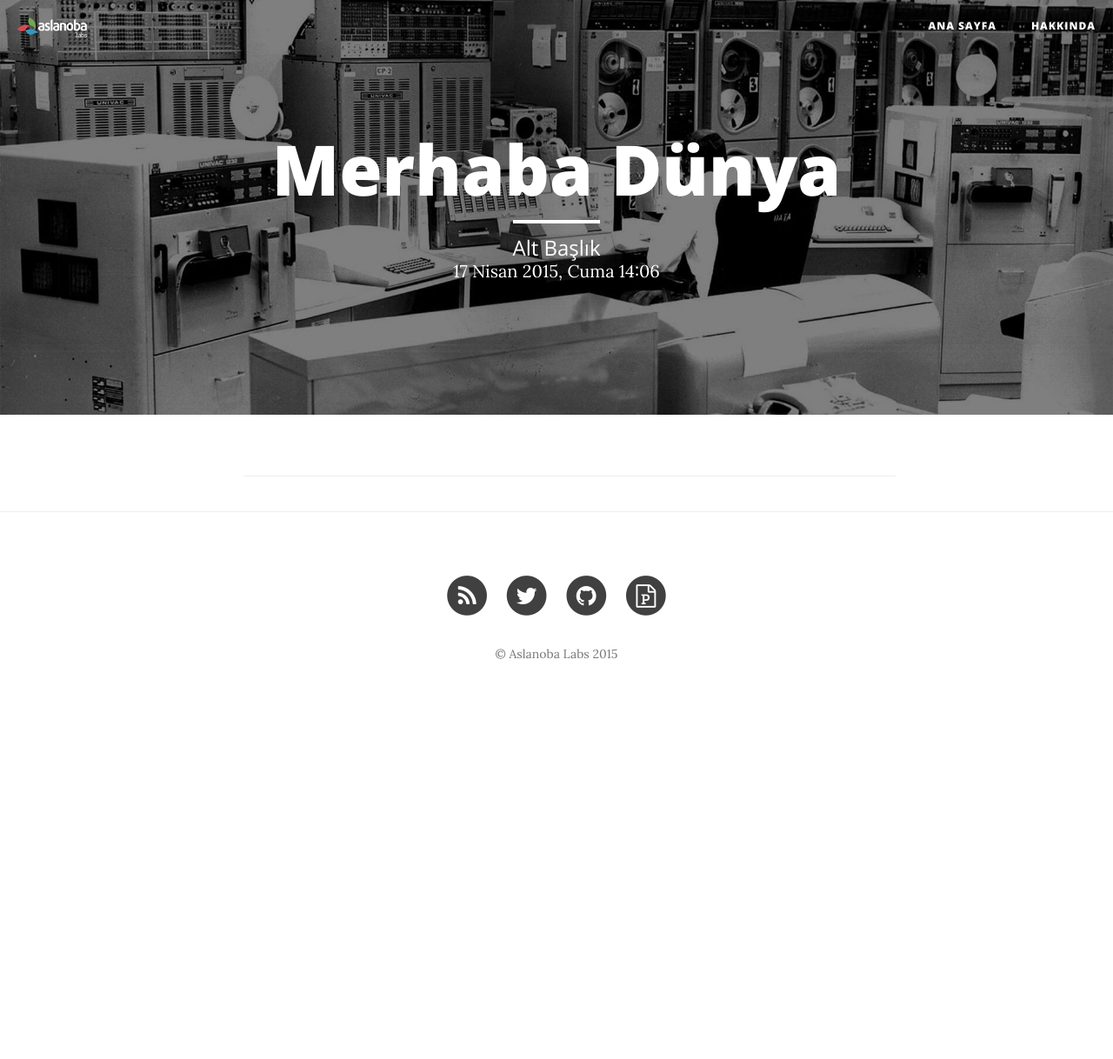
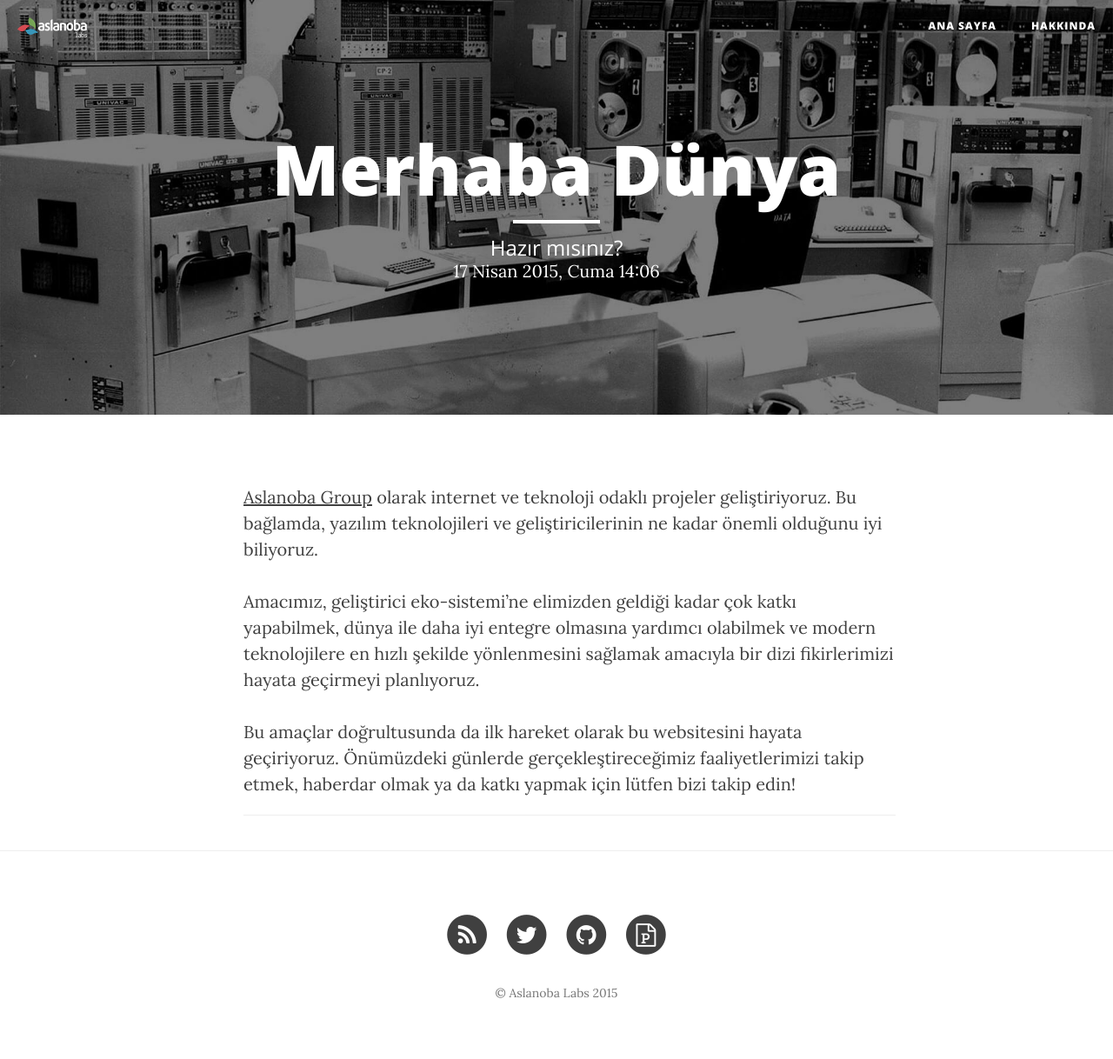
Before and after one commit to vigo/aslanobalabs-jekyll-blog, a Jekyll site: the page built from _posts/2015-04-17-14-06-merhaba-dunya.md, in a window 1280 px wide. Shown: the whole page at 87% size. Built offline with Jekyll 4.4.1, drawn with Linux system fonts in a browser that asks for light colours; nearby versions of some CDN libraries; Markdown is read by kramdown in place of the engine named in the settings; before the commit the page ends 900 px from its top, so only the background shows below that.

Commit message:
first post

```diff
--- a/_posts/2015-04-17-14-06-merhaba-dunya.md
+++ b/_posts/2015-04-17-14-06-merhaba-dunya.md
@@ -1,9 +1,24 @@
 ---
 layout:        post
 title:         "Merhaba Dünya"
-subtitle:      "Alt Başlık"
+subtitle:      "Hazır mısınız?"
 date:          2015-04-17 14:06
-# categories:    kategori kategori
 header-img:    "images/post-bg.jpg"
 published: true
 ---
+
+[Aslanoba Group][01] olarak internet ve teknoloji odaklı projeler geliştiriyoruz.
+Bu bağlamda, yazılım teknolojileri ve geliştiricilerinin ne kadar önemli
+olduğunu iyi biliyoruz.
+
+Amacımız, geliştirici eko-sistemi'ne elimizden geldiği kadar çok katkı yapabilmek,
+dünya ile daha iyi entegre olmasına yardımcı olabilmek ve modern teknolojilere
+en hızlı şekilde yönlenmesini sağlamak amacıyla bir dizi fikirlerimizi hayata
+geçirmeyi planlıyoruz.
+
+Bu amaçlar doğrultusunda da ilk hareket olarak bu websitesini hayata geçiriyoruz.
+Önümüzdeki günlerde gerçekleştireceğimiz faaliyetlerimizi takip etmek, haberdar
+olmak ya da katkı yapmak için lütfen bizi takip edin!
+
+
+[01]: http://www.aslanobagroup.com/
```
